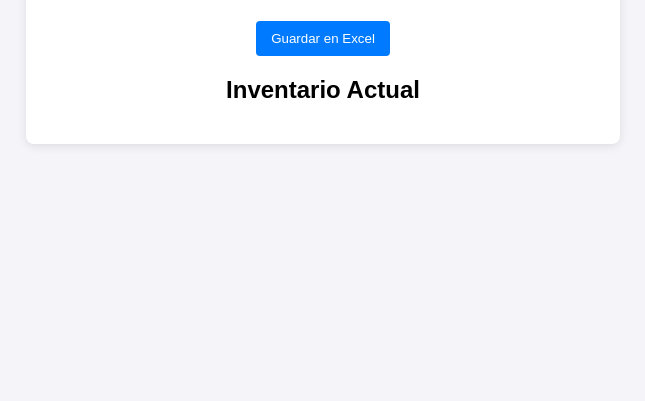
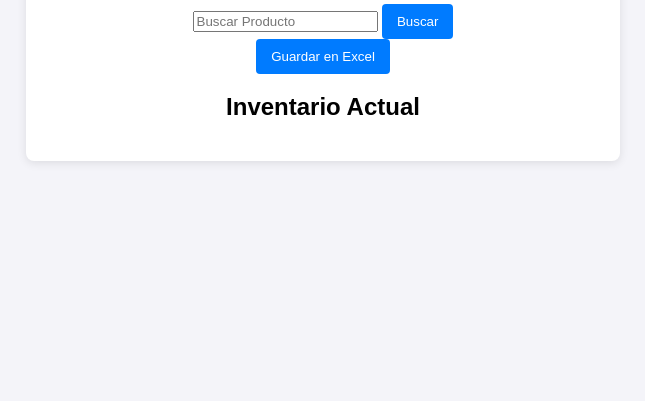
Before and after one commit to Andres200206/Mis-proyectos, a plain HTML site: page Inventario-App/Index.html in a window 1280 px wide. Shown: the part 399-800 px from the top of the page, without its empty margins (317-962 px from the left). Drawn offline with Linux system fonts and the light colour scheme.

Commit message:
Se actualizo el registro.

```diff
--- a/Inventario-App/Index.html
+++ b/Inventario-App/Index.html
@@ -16,6 +16,15 @@
       <input type="number" id="product-quantity" placeholder="Cantidad">
       <button onclick="addProduct()">Agregar Producto</button>
     </div>
+
+    <!-- Campo de búsqueda y botón -->
+    <div class="search-form">
+      <input type="text" id="search-name" placeholder="Buscar Producto">
+      <button onclick="searchProduct()">Buscar</button>
+    </div>
+
+    <div id="search-result"></div> <!-- Div para mostrar resultados de búsqueda -->
+
     <button onclick="exportToExcel()">Guardar en Excel</button>
     <h2>Inventario Actual</h2>
     <ul id="inventory-list"></ul>
--- a/Inventario-App/app.js
+++ b/Inventario-App/app.js
@@ -56,3 +56,22 @@ function exportToExcel() {
   // Generar el archivo Excel y desencadenar la descarga
   XLSX.writeFile(workbook, "Inventario.xlsx");
 }
+
+// Función para buscar un producto en el inventario
+function searchProduct() {
+  const searchName = document.getElementById('search-name').value.trim().toLowerCase();
+  const searchResult = document.getElementById('search-result');
+
+  if (searchName === '') {
+    searchResult.textContent = 'Por favor, ingrese un nombre para buscar.';
+    return;
+  }
+
+  const product = inventory.find(item => item.name.toLowerCase() === searchName);
+
+  if (product) {
+    searchResult.textContent = `Producto encontrado: ${product.name} - Cantidad: ${product.quantity}`;
+  } else {
+    searchResult.textContent = 'Producto no encontrado en el inventario.';
+  }
+}
```
